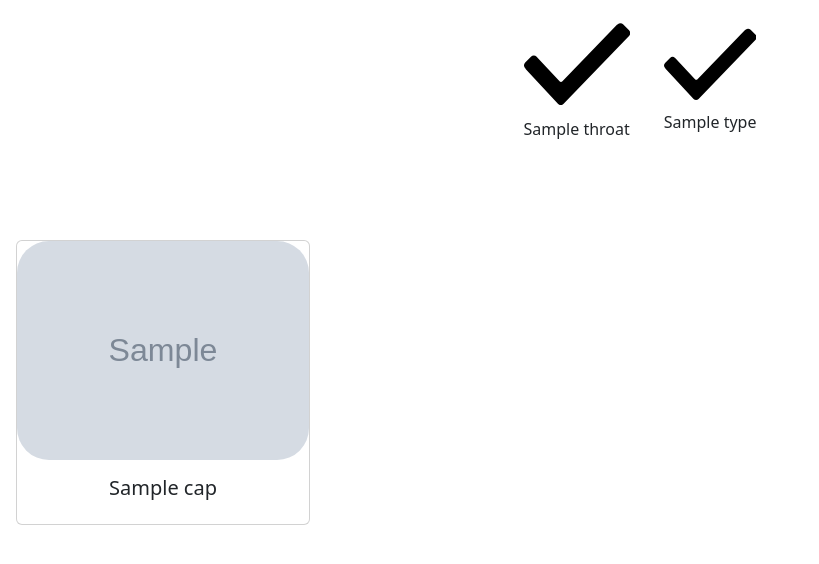
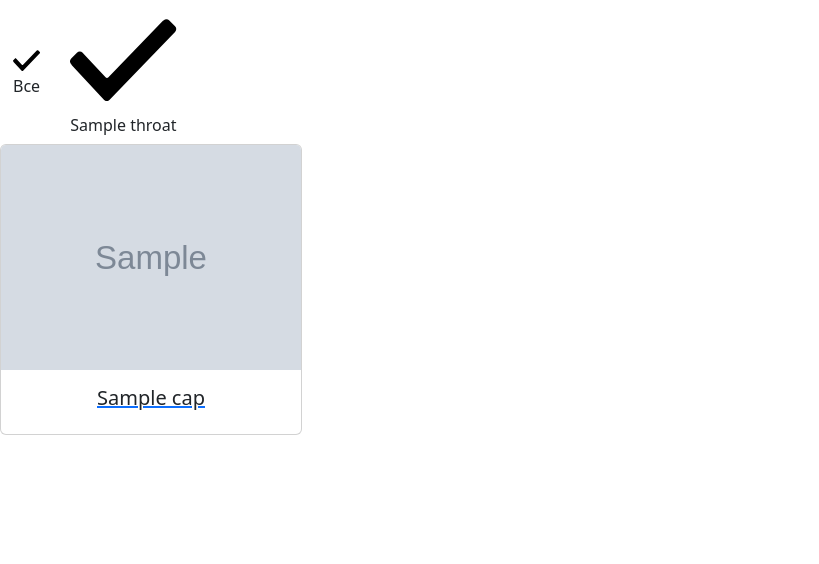
Before and after one commit to Sanch13/catalog, a Django app: template catalog/templates/catalog/caps.html in a window 1280 px wide. Shown: the part 60-624 px from the top of the page, without its empty margins (0-819 px from the left). Run offline with Django 4.2, Linux system fonts and the light colour scheme; tables that the repository leaves empty hold one stand-in row (values such as "Sample post"); the template is opened without the code that fills it: values that come from a table or form of the project are taken from there, most other values are stand-ins (such as "Sample title", 1, 10 or a date in 2020); grey boxes marked "Sample" are stand-in pictures; some libraries are stand-ins or nearby versions.

Commit message:
work with filter buttons caps

```diff
--- a/catalog/templates/catalog/caps.html
+++ b/catalog/templates/catalog/caps.html
@@ -9,12 +9,21 @@
 {% endblock css %}
 
 {% block content %}
-    <section class="filter-buttons">
-        <div class="container-fluid">
-            <div class="row justify-content-center">
-                <div class="col-12 d-flex flex-wrap justify-content-center align-items-center">
+    <section class="filter__block">
+        <div class="filter__buttons">
+            <a class="btn btn-miran-filter"
+               href="{% url 'catalog:category' caps.first.category.slug %}">
+                <div class="check">
+                    <svg version="1.1" xmlns="http://www.w3.org/2000/svg"
+                         viewBox="0 0 26 26"
+                         xmlns:xlink="http://www.w3.org/1999/xlink"
+                         enable-background="new 0 0 26 26">
+                        <path d="m.3,14c-0.2-0.2-0.3-0.5-0.3-0.7s0.1-0.5 0.3-0.7l1.4-1.4c0.4-0.4 1-0.4 1.4,0l.1,.1 5.5,5.9c0.2,0.2 0.5,0.2 0.7,0l13.4-13.9h0.1v-8.88178e-16c0.4-0.4 1-0.4 1.4,0l1.4,1.4c0.4,0.4 0.4,1 0,1.4l0,0-16,16.6c-0.2,0.2-0.4,0.3-0.7,0.3-0.3,0-0.5-0.1-0.7-0.3l-7.8-8.4-.2-.3z"></path>
+                    </svg>
+                </div>
+                Все</a>
             {% for throat in throat_standards %}
-                        <a class="btn btn-miran-filter m-1"
+                <a class="btn btn-miran-filter"
                    href="?throat_standard={{ throat }}">
                     <div class="check">
                         <svg version="1.1" xmlns="http://www.w3.org/2000/svg"
@@ -26,34 +35,19 @@
                     </div>
                     {{ throat }}</a>
             {% endfor %}
-                    {% for type in types_of_closure %}
-                        <a class="btn btn-miran-filter m-1"
-                           href="?type_of_closure={{ type }}">
-                            <div class="check">
-                                <svg version="1.1" xmlns="http://www.w3.org/2000/svg"
-                                     viewBox="0 0 26 26"
-                                     xmlns:xlink="http://www.w3.org/1999/xlink"
-                                     enable-background="new 0 0 26 26">
-                                    <path d="m.3,14c-0.2-0.2-0.3-0.5-0.3-0.7s0.1-0.5 0.3-0.7l1.4-1.4c0.4-0.4 1-0.4 1.4,0l.1,.1 5.5,5.9c0.2,0.2 0.5,0.2 0.7,0l13.4-13.9h0.1v-8.88178e-16c0.4-0.4 1-0.4 1.4,0l1.4,1.4c0.4,0.4 0.4,1 0,1.4l0,0-16,16.6c-0.2,0.2-0.4,0.3-0.7,0.3-0.3,0-0.5-0.1-0.7-0.3l-7.8-8.4-.2-.3z"></path>
-                                </svg>
-                            </div>
-                            {{ type }}</a>
-                    {% endfor %}
-                </div>
-            </div>
         </div>
     </section>
 
 
-    <div class="row row-cols-1 row-cols-md-2 row-cols-lg-3 row-cols-xl-4 g-4 mt-5 p-3">
+    <div class="row row-cols-1 row-cols-md-2 row-cols-lg-3 row-cols-xl-4 g-4">
         {% for cap in caps %}
             <div class="col">
-                <a href="{{ cap.get_absolute_url }}" style="text-decoration: none;">
-                    <div class="card card-link">
+                <a href="{{ cap.get_absolute_url }}">
+                    <div class="card">
                         {% if cap.cap_files.all %}
                             {% for file in cap.cap_files.all %}
                                 {% if forloop.first %}
-                                    <img src="{{ file.file.url }}" class="card-img-top rounded-5"
+                                    <img src="{{ file.file.url }}" class="card-img-top"
                                          alt="...">
                                 {% endif %}
                             {% endfor %}
@@ -62,7 +56,6 @@
                             <div class="text-center">
                                 <h5 class="card-title">{{ cap.name }}</h5>
                             </div>
-
                         </div>
                         {% if cap.status == 'Новинка' %}
                             <span class="badge-new">НОВИНКА</span>
@@ -81,7 +74,7 @@
     {#    </div>#}
     <script>
         document.querySelectorAll('.btn-miran-filter').forEach(button => {
-            button.addEventListener('click', function() {
+            button.addEventListener('click', function () {
                 this.classList.toggle('active');
 
                 const filters = {};
@@ -101,3 +94,37 @@
         });
     </script>
 {% endblock %}
+
+
+{#<div class="container-fluid">#}
+{#            <div class="row justify-content-center">#}
+{#                <div class="col-12 d-flex flex-wrap justify-content-center align-items-center">#}
+{#                    {% for throat in throat_standards %}#}
+{#                        <a class="btn btn-miran-filter m-1"#}
+{#                           href="?throat_standard={{ throat }}">#}
+{#                            <div class="check">#}
+{#                                <svg version="1.1" xmlns="http://www.w3.org/2000/svg"#}
+{#                                     viewBox="0 0 26 26"#}
+{#                                     xmlns:xlink="http://www.w3.org/1999/xlink"#}
+{#                                     enable-background="new 0 0 26 26">#}
+{#                                    <path d="m.3,14c-0.2-0.2-0.3-0.5-0.3-0.7s0.1-0.5 0.3-0.7l1.4-1.4c0.4-0.4 1-0.4 1.4,0l.1,.1 5.5,5.9c0.2,0.2 0.5,0.2 0.7,0l13.4-13.9h0.1v-8.88178e-16c0.4-0.4 1-0.4 1.4,0l1.4,1.4c0.4,0.4 0.4,1 0,1.4l0,0-16,16.6c-0.2,0.2-0.4,0.3-0.7,0.3-0.3,0-0.5-0.1-0.7-0.3l-7.8-8.4-.2-.3z"></path>#}
+{#                                </svg>#}
+{#                            </div>#}
+{#                            {{ throat }}</a>#}
+{#                    {% endfor %}#}
+{#                    {% for type in types_of_closure %}#}
+{#                        <a class="btn btn-miran-filter m-1"#}
+{#                           href="?type_of_closure={{ type }}">#}
+{#                            <div class="check">#}
+{#                                <svg version="1.1" xmlns="http://www.w3.org/2000/svg"#}
+{#                                     viewBox="0 0 26 26"#}
+{#                                     xmlns:xlink="http://www.w3.org/1999/xlink"#}
+{#                                     enable-background="new 0 0 26 26">#}
+{#                                    <path d="m.3,14c-0.2-0.2-0.3-0.5-0.3-0.7s0.1-0.5 0.3-0.7l1.4-1.4c0.4-0.4 1-0.4 1.4,0l.1,.1 5.5,5.9c0.2,0.2 0.5,0.2 0.7,0l13.4-13.9h0.1v-8.88178e-16c0.4-0.4 1-0.4 1.4,0l1.4,1.4c0.4,0.4 0.4,1 0,1.4l0,0-16,16.6c-0.2,0.2-0.4,0.3-0.7,0.3-0.3,0-0.5-0.1-0.7-0.3l-7.8-8.4-.2-.3z"></path>#}
+{#                                </svg>#}
+{#                            </div>#}
+{#                            {{ type }}</a>#}
+{#                    {% endfor %}#}
+{#                </div>#}
+{#            </div>#}
+{#        </div>#}
```
Also changed, not shown: catalog/templates/catalog/catalog.html (+6 -19 lines). Lines whose indentation alone changed are shown as unchanged.
